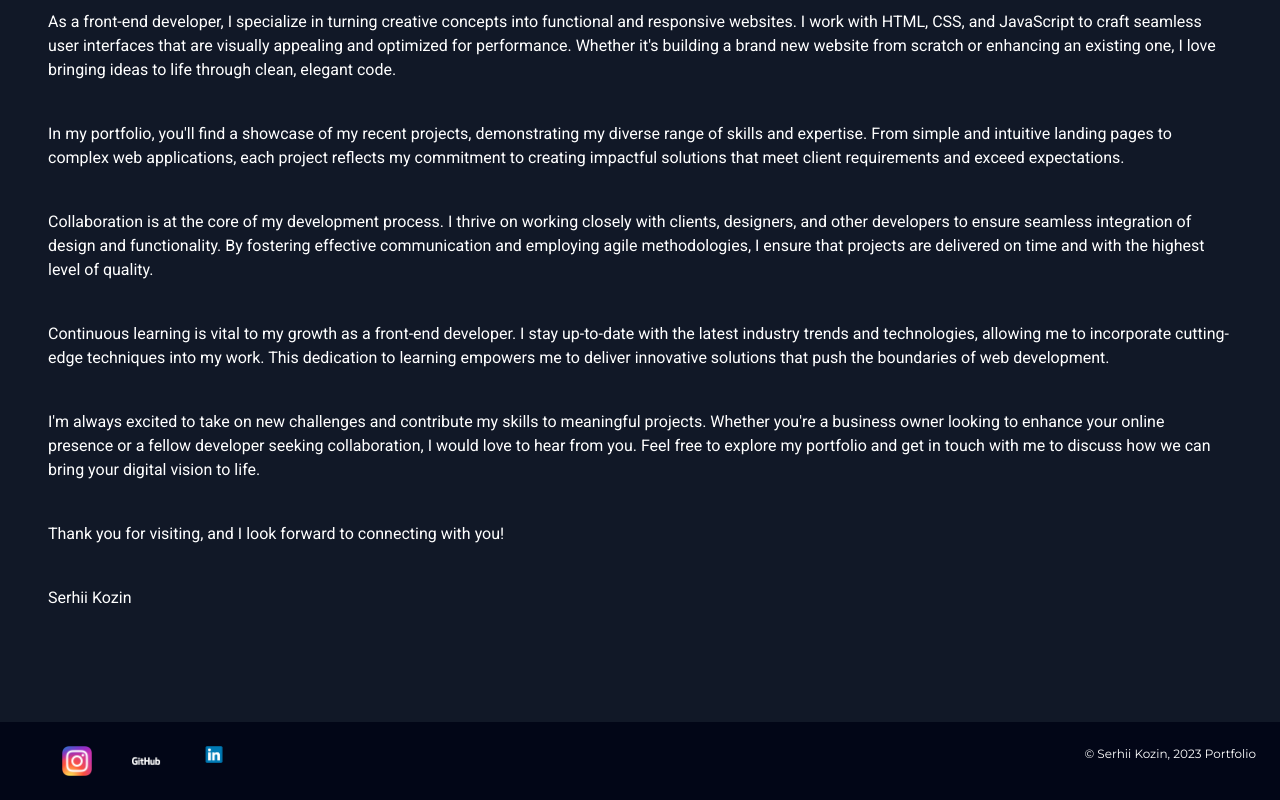
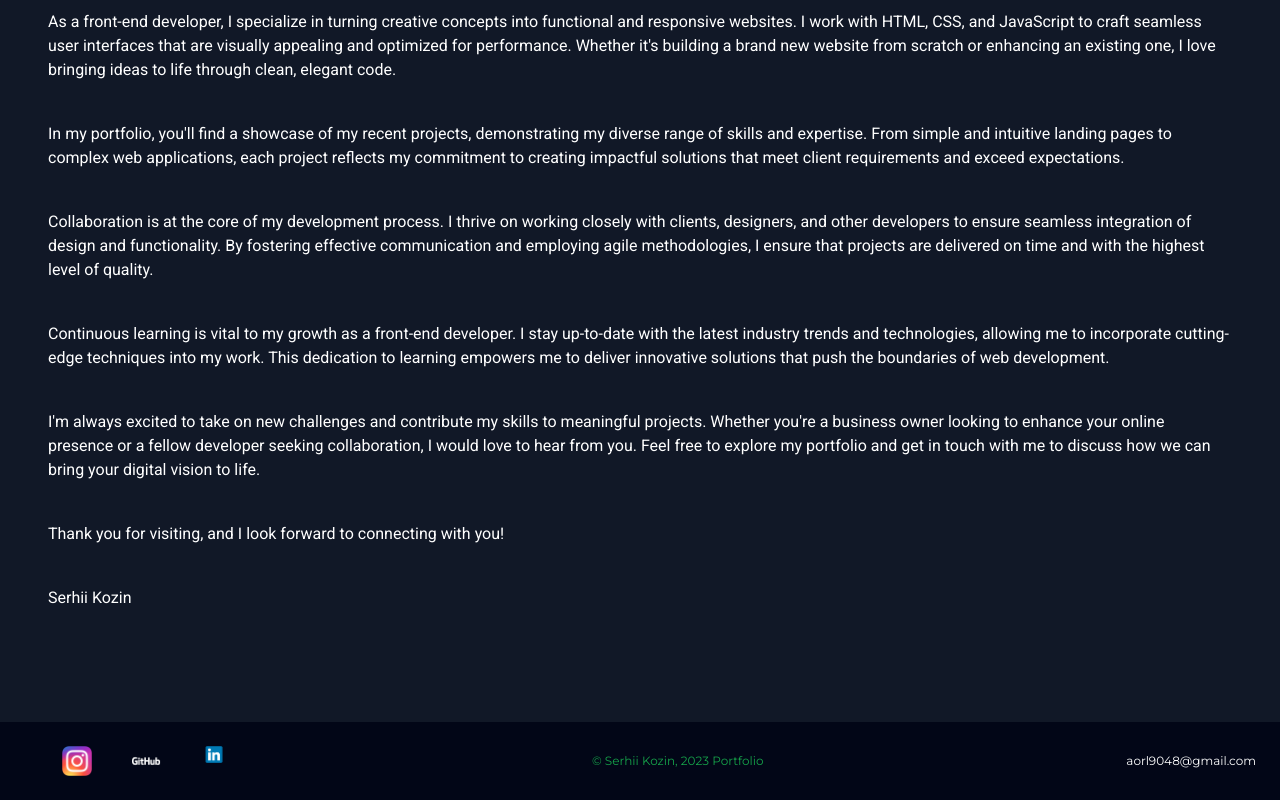
Before and after one commit to SerhiiFront-end/portfolio, a Next.js app: page / in a window 1280 px wide. Shown: the part 488-1288 px from the top of the page. Built offline with nearby package versions, Linux system fonts and the light colour scheme.

Commit message:
Animation fix

```diff
--- a/components/Footer/Footer.tsx
+++ b/components/Footer/Footer.tsx
@@ -17,6 +17,7 @@ export default function Footer() {
 				</a>
 			</div>
 			<p>© Serhii Kozin, 2023 Portfolio</p>
+			<a href='mailto:aorl9048@gmail.com'>aorl9048@gmail.com</a>
 		</footer>
 	)
 }
--- a/components/animscroll/animation.tsx
+++ b/components/animscroll/animation.tsx
@@ -23,9 +23,9 @@ export default function animation({
 }: {
 	className?: string
 	children: React.ReactNode
-	tag: keyof JSX.IntrinsicElements
+	tag: JSX.IntrinsicElements
 }) {
-	const Tag = motion[tag] || tag
+	const Tag = motion[tag] || motion.div
 	return (
 		<Tag
 			initial='offscreen'
--- a/src/app/globals.scss
+++ b/src/app/globals.scss
@@ -40,7 +40,7 @@ body {
 		}
 	}
 	footer {
-		@apply relative flex justify-between bg-slate-950 p-[3vh] mt-[8vh] text-xs;
+		@apply relative flex justify-between bg-slate-950 p-[3vh] mt-[8vh] text-xs items-center;
 		div {
 			@apply flex justify-around;
 			@media (max-width: 768px) {
@@ -50,5 +50,8 @@ body {
 				@apply ml-[3vw];
 			}
 		}
+		p {
+			@apply float-right text-green-600;
+		}
 	}
 }
```
